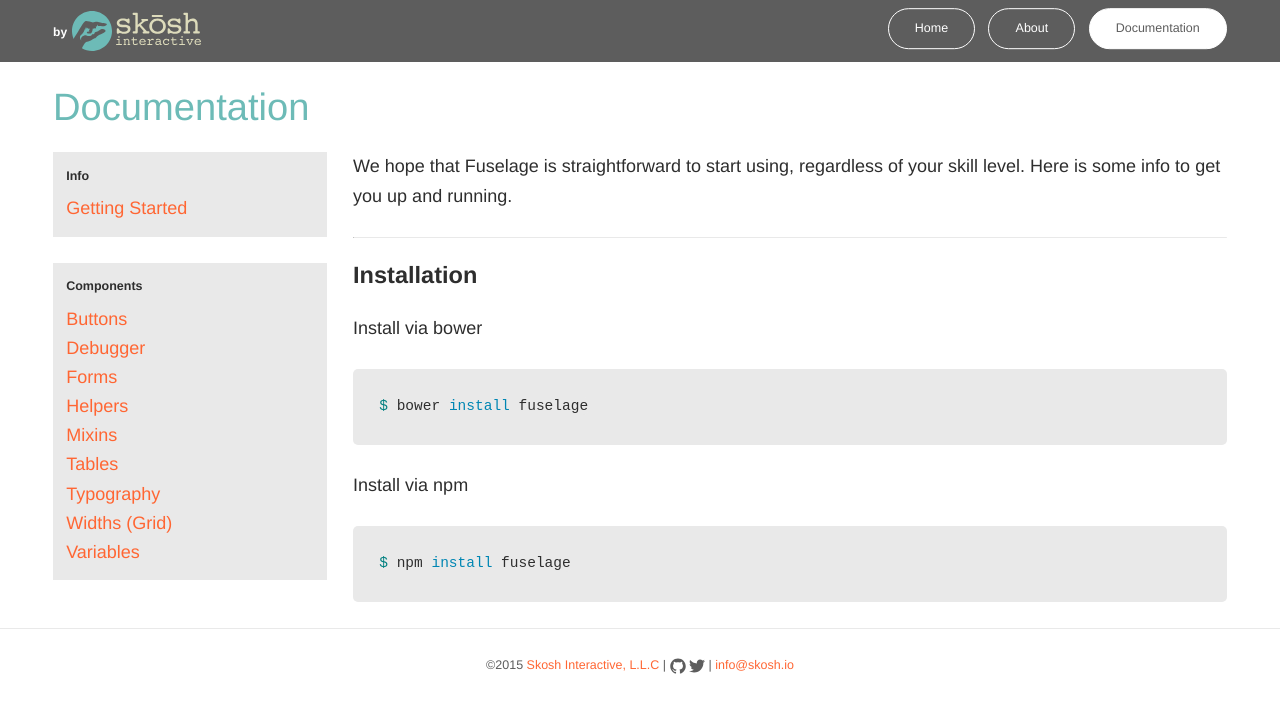
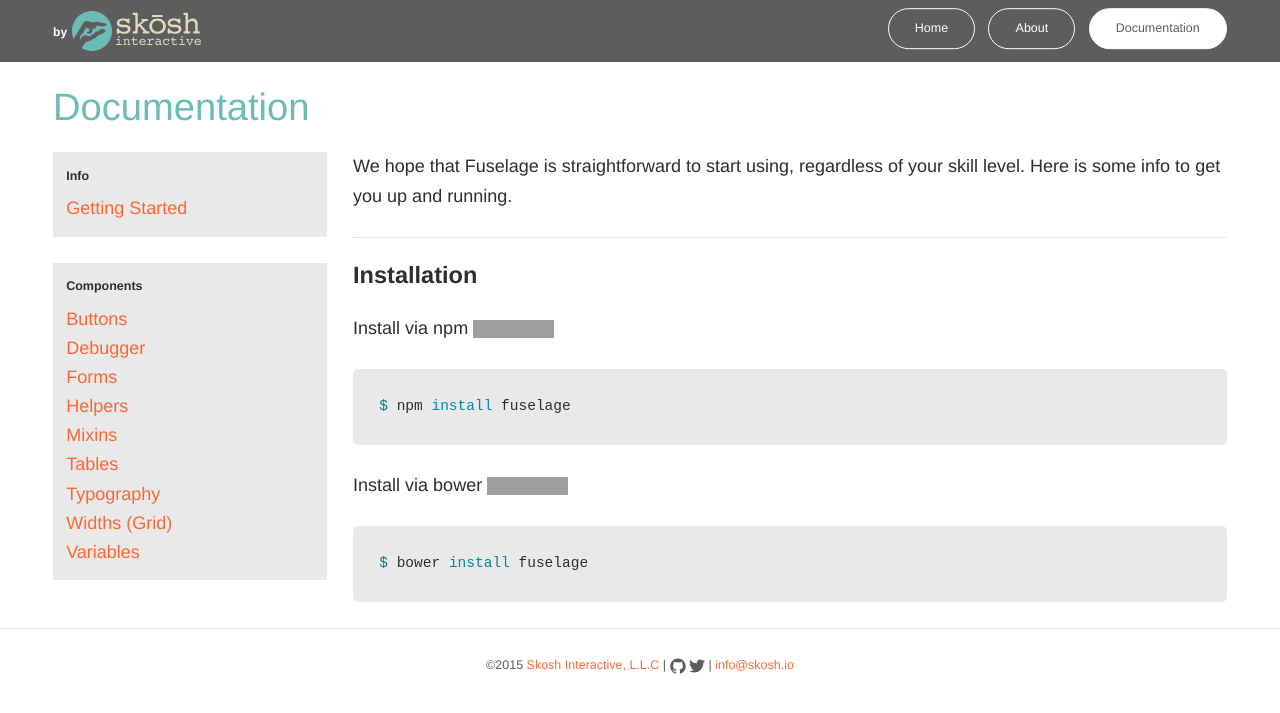
Before and after one commit to TeamSkosh/fuselage, a Jekyll site: the page built from docs/index.html, in a window 1280 px wide. Shown: the top 713 px of the page. Built offline with Jekyll 4.4.1, drawn with Linux system fonts in a browser that asks for light colours; part of the change alters nothing that is shown; grey boxes are pictures that could not be loaded.

Commit message:
Add analytics, badges, and favicons.

```diff
--- /dev/null
+++ b/_includes/google-analytics.html
@@ -0,0 +1,10 @@
+<script>
+  (function(i,s,o,g,r,a,m){i['GoogleAnalyticsObject']=r;i[r]=i[r]||function(){
+  (i[r].q=i[r].q||[]).push(arguments)},i[r].l=1*new Date();a=s.createElement(o),
+  m=s.getElementsByTagName(o)[0];a.async=1;a.src=g;m.parentNode.insertBefore(a,m)
+  })(window,document,'script','https://www.google-analytics.com/analytics.js','ga');
+
+  ga('create', 'UA-84067214-2', 'auto');
+  ga('send', 'pageview');
+
+</script>
--- a/_includes/heel.html
+++ b/_includes/heel.html
@@ -1,2 +1,3 @@
 <script src="{{ "/js/jquery.min.js" | prepend: site.baseurl }}"></script>
 <script src="{{ "/js/main.js" | prepend: site.baseurl }}"></script>
+{% include google-analytics.html %}
--- a/docs/index.html
+++ b/docs/index.html
@@ -24,18 +24,26 @@ title: Documentation
                 <h3>Installation</h3>
 
                 <p>
+                    Install via npm
+
+                    <a href="https://badge.fury.io/js/fuselage">
+                        <img src="https://badge.fury.io/js/fuselage.svg" alt="npm version" height="18">
+                    </a>
+                </p>
+
+                {% highlight bash %}
+$ npm install fuselage{% endhighlight %}
+
+                <p>
                     Install via bower
+
+                    <a href="https://badge.fury.io/bo/fuselage">
+                        <img src="https://badge.fury.io/bo/fuselage.svg" alt="Bower version" height="18">
+                    </a>
                 </p>
 
                 {% highlight bash %}
 $ bower install fuselage{% endhighlight %}
-
-                <p>
-                    Install via npm
-                </p>
-
-                {% highlight bash %}
-$ npm install fuselage{% endhighlight %}
             </div><!-- /.column -->
         </div><!-- /.row -->
     </div><!-- /.container -->
```
Also changed, not shown: css/main.min.css, favicon-16x16.png (added), favicon-32x32.png (added), favicon-96x96.png (added), favicon.ico (added).
